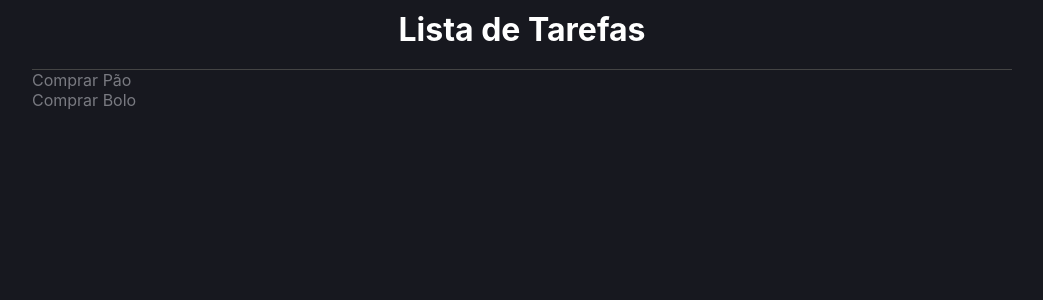
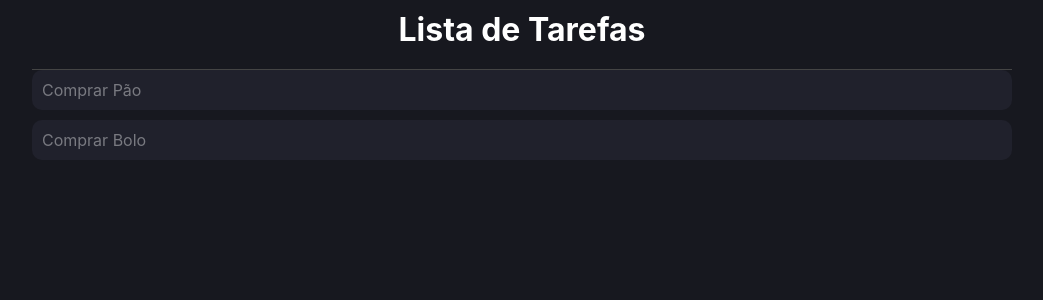
Before and after one commit to ArthurLuizS/Lista, a React (Create React App) app: page / in a window 1280 px wide. Shown: the top 300 px of the page, without its empty margins (118-1161 px from the left). Built offline with nearby package versions, Linux system fonts and the light colour scheme.

Commit message:
Adicionando estilizacao na lista

```diff
--- a/src/components/ListItem/styles.ts
+++ b/src/components/ListItem/styles.ts
@@ -1,4 +1,20 @@
 import styled from 'styled-components'
 
 export const container = styled.div`
+    display: flex;
+    background-color: #20212C;
+    padding: 10px;
+    border-radius: 10px;
+    margin-bottom: 10px;
+    align-items: center;
+
+    input{
+        width: 25px;
+        height: 25px;
+        margin-right: 5px;
+    }
+
+    label{
+        color: #CCC
+    }
 `;
```
